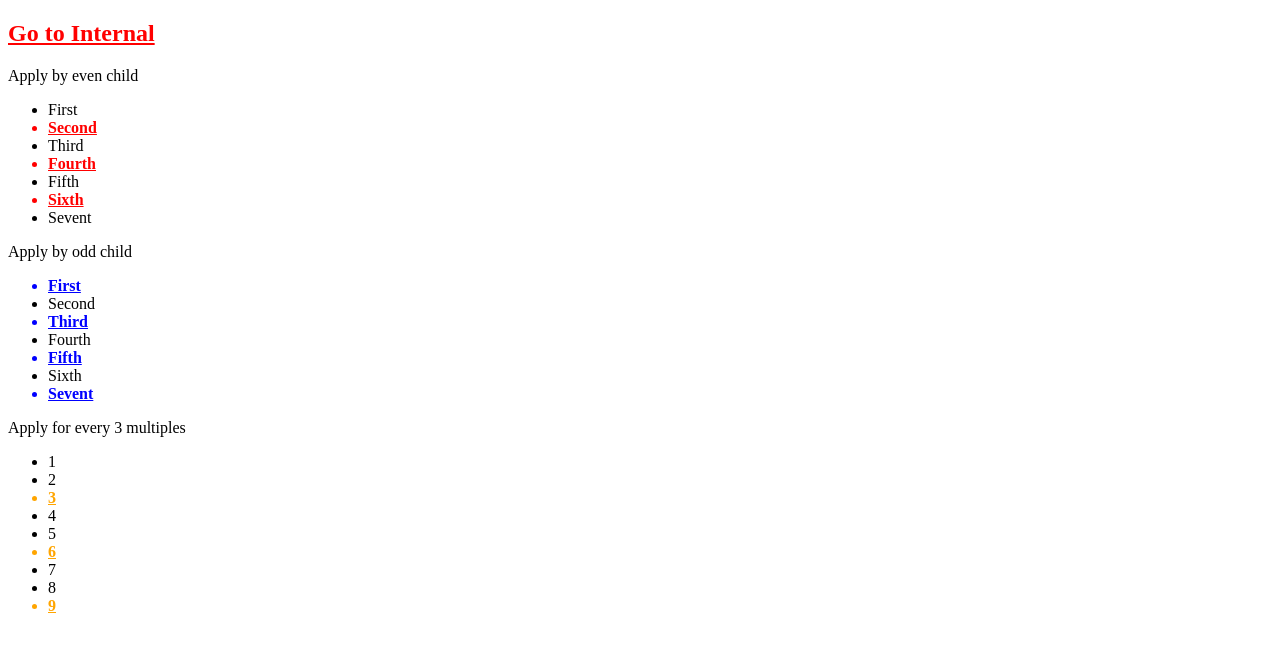
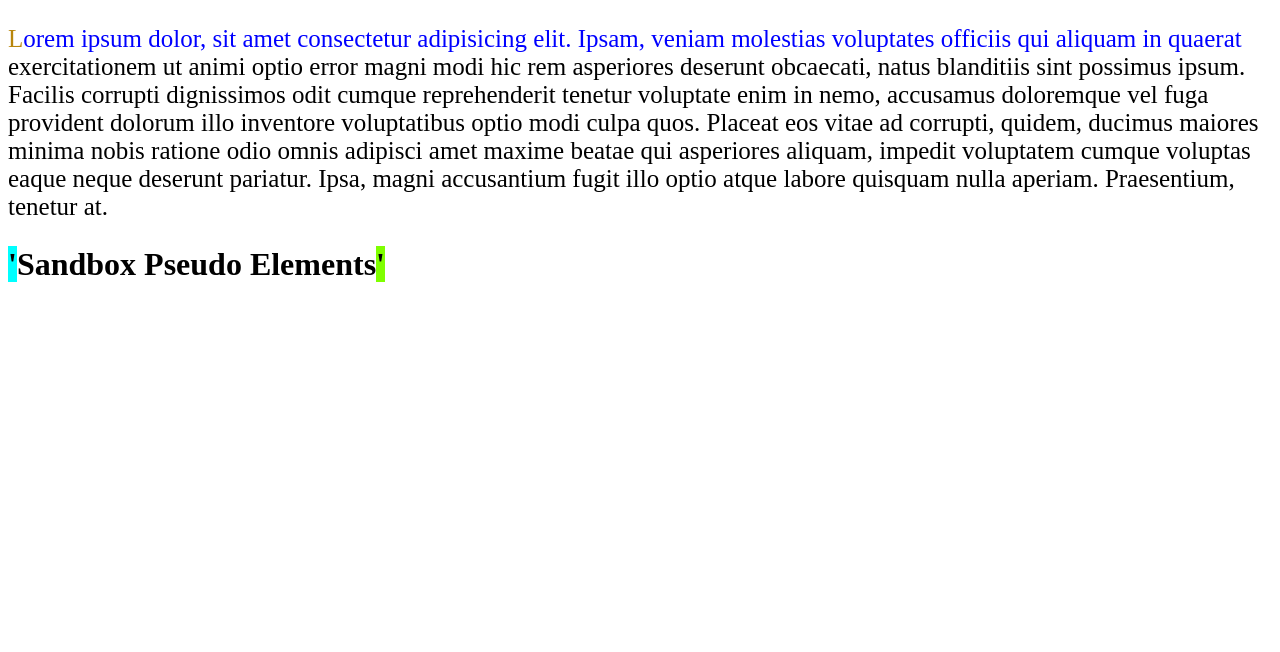
Before and after one commit to MohanKumarYum/sandbox, a plain HTML site: page index.html in a window 1280 px wide. Drawn offline with Linux system fonts and the light colour scheme.

Commit message:
Pseudo Elelments - 4th Session Acadgild - [CSS Syntax]

```diff
--- a/index.html
+++ b/index.html
@@ -10,50 +10,11 @@
 </head>
 
 <body>
-    <!-- Pseudo classes -->
 
-    <h2><a href="#internal">Go to Internal</a></h2>
+    <!-- Sample paragraph for Pseudo elements  -->
+    <p>Lorem ipsum dolor, sit amet consectetur adipisicing elit. Ipsam, veniam molestias voluptates officiis qui aliquam in quaerat exercitationem ut animi optio error magni modi hic rem asperiores deserunt obcaecati, natus blanditiis sint possimus ipsum. Facilis corrupti dignissimos odit cumque reprehenderit tenetur voluptate enim in nemo, accusamus doloremque vel fuga provident dolorum illo inventore voluptatibus optio modi culpa quos. Placeat eos vitae ad corrupti, quidem, ducimus maiores minima nobis ratione odio omnis adipisci amet maxime beatae qui asperiores aliquam, impedit voluptatem cumque voluptas eaque neque deserunt pariatur. Ipsa, magni accusantium fugit illo optio atque labore quisquam nulla aperiam. Praesentium, tenetur at.</p>
 
-    <div class="even">
-        <p>Apply by even child</p>
-        <ul>
-            <li>First</li>
-            <li>Second</li>
-            <li>Third</li>
-            <li>Fourth</li>
-            <li>Fifth</li>
-            <li>Sixth</li>
-            <li>Sevent</li>
-        </ul>
-    </div>
-
-    <div class="odd">
-        <p>Apply by odd child</p>
-        <ul>
-            <li>First</li>
-            <li>Second</li>
-            <li>Third</li>
-            <li>Fourth</li>
-            <li>Fifth</li>
-            <li>Sixth</li>
-            <li>Sevent</li>
-        </ul>
-    </div>
-
-    <div class="three">
-        <p>Apply for every 3 multiples</p>
-        <ul>
-            <li>1</li>
-            <li>2</li>
-            <li>3</li>
-            <li>4</li>
-            <li>5</li>
-            <li>6</li>
-            <li>7</li>
-            <li>8</li>
-            <li>9</li>
-        </ul>
-    </div>
+<h1>Sandbox Pseudo Elements</h1>
 
 </body>
 
--- a/styles/style.css
+++ b/styles/style.css
@@ -1,41 +1,21 @@
-/* Pseudo Classes */
-
-a:link {
-    color: red;
+p::first-letter {
+    color: darkgoldenrod;
 }
 
-a:visited {
-    color: blueviolet;
-    font-size: 24px;
+p {
+    font-size: 25px;
 }
 
-a:active {
-    color: coral;
-    font-size: 50px;
-}
-
-/* Capitalise when you hover the text */
-
-a:hover {
-    text-transform: uppercase;
-}
-
-/* Apply formatting to the even child using pseduo classes */
-
-div.even ul li:nth-child(even){
-    text-decoration: underline;
-    font-weight: bold;
-    color: red;
-}
-
-div.odd ul li:nth-child(odd){
-    text-decoration: underline;
-    font-weight: bold;
+p::first-line {
     color: blue;
 }
 
-div.three ul li:nth-child(3n){
-    text-decoration: underline;
-    font-weight: bold;
-    color: orange;
+h1::before {
+    content: "'";
+    background-color: aqua
 }
+
+h1::after {
+    content: "'";
+    background-color: chartreuse;
+}
```
